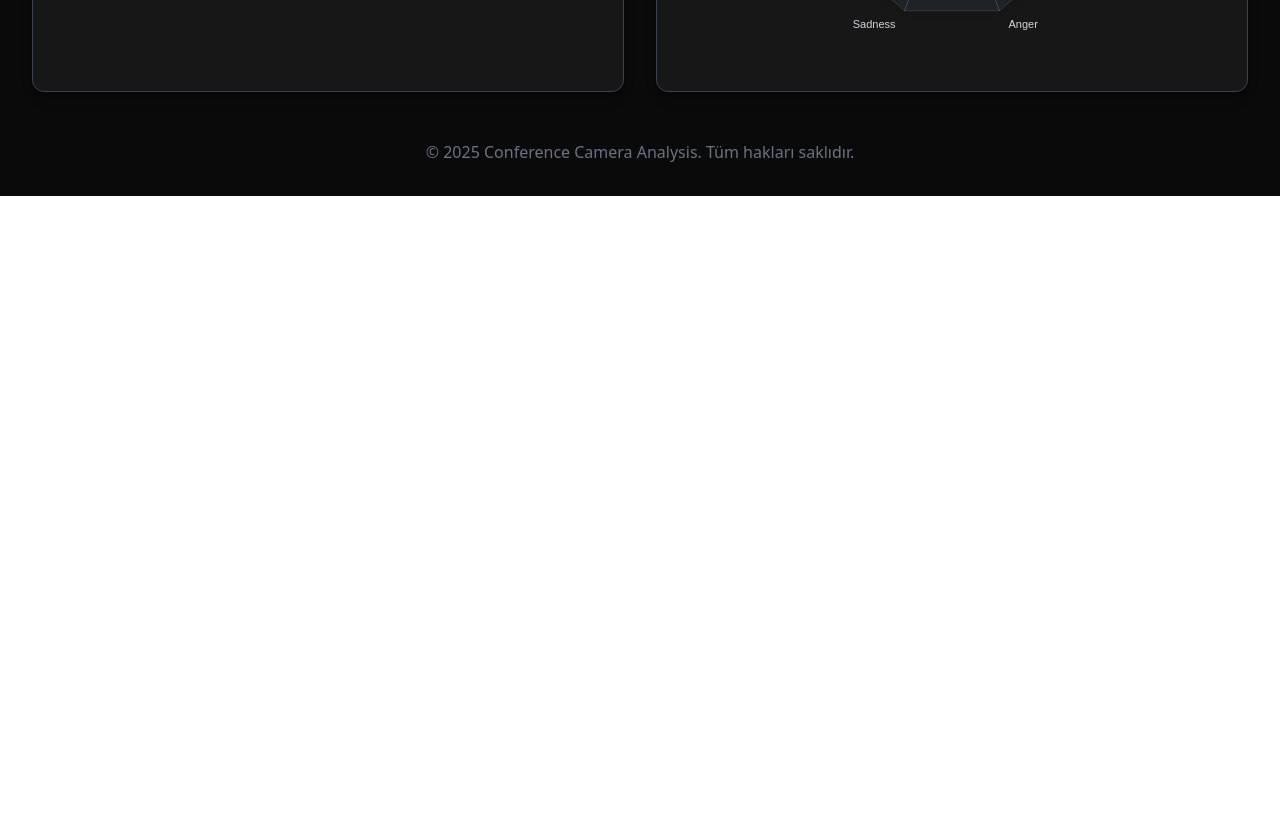
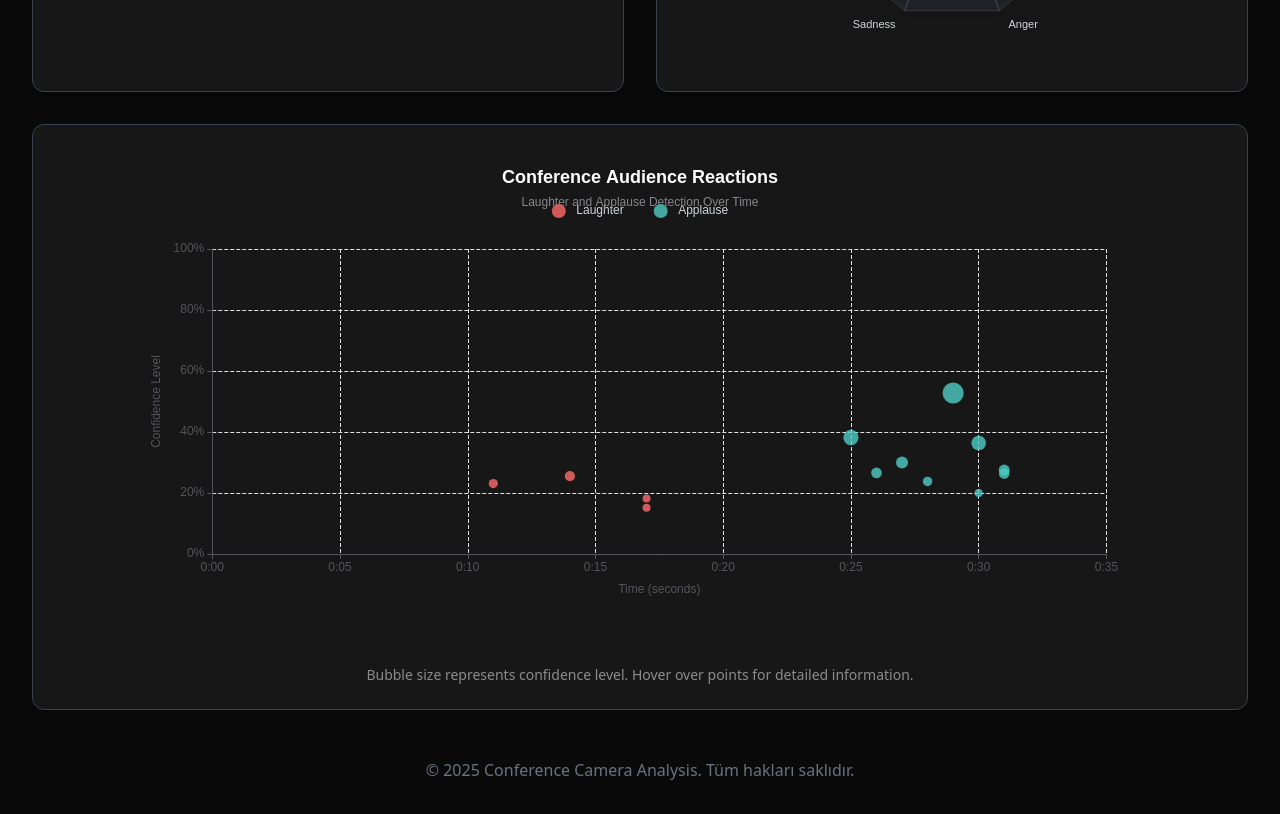
Before and after one commit to emredursunn/conference-camera-analysis-dashboard, a Next.js app: page / in a window 1280 px wide. Shown: the part 2420-3234 px from the top of the page. Before the commit the page ends 2616 px from the top, so only its background shows below. Built offline with nearby package versions, Linux system fonts and the light colour scheme.

Commit message:
reaction graph

```diff
--- /dev/null
+++ b/app/components/ConferenceReactionsChart.tsx
@@ -0,0 +1,400 @@
+import React from 'react';
+import ReactECharts from 'echarts-for-react';
+
+const reactionData = [{
+    "start": "0:11",
+    "end": "0:12",
+    "detections": [
+      {
+        "class_name": "Laughter",
+        "reaction": "laughter",
+        "confidence": 0.231
+      }
+    ],
+    "max_reaction": {
+      "class_name": "Laughter",
+      "reaction": "laughter",
+      "confidence": 0.231
+    }
+  },
+  {
+    "start": "0:14",
+    "end": "0:14",
+    "detections": [
+      {
+        "class_name": "Laughter",
+        "reaction": "laughter",
+        "confidence": 0.255
+      }
+    ],
+    "max_reaction": {
+      "class_name": "Laughter",
+      "reaction": "laughter",
+      "confidence": 0.255
+    }
+  },
+  {
+    "start": "0:17",
+    "end": "0:17",
+    "detections": [
+      {
+        "class_name": "Laughter",
+        "reaction": "laughter",
+        "confidence": 0.152
+      }
+    ],
+    "max_reaction": {
+      "class_name": "Laughter",
+      "reaction": "laughter",
+      "confidence": 0.152
+    }
+  },
+  {
+    "start": "0:17",
+    "end": "0:18",
+    "detections": [
+      {
+        "class_name": "Laughter",
+        "reaction": "laughter",
+        "confidence": 0.182
+      }
+    ],
+    "max_reaction": {
+      "class_name": "Laughter",
+      "reaction": "laughter",
+      "confidence": 0.182
+    }
+  },
+  {
+    "start": "0:25",
+    "end": "0:26",
+    "detections": [
+      {
+        "class_name": "Applause",
+        "reaction": "applause",
+        "confidence": 0.382
+      }
+    ],
+    "max_reaction": {
+      "class_name": "Applause",
+      "reaction": "applause",
+      "confidence": 0.382
+    }
+  },
+  {
+    "start": "0:26",
+    "end": "0:27",
+    "detections": [
+      {
+        "class_name": "Applause",
+        "reaction": "applause",
+        "confidence": 0.266
+      }
+    ],
+    "max_reaction": {
+      "class_name": "Applause",
+      "reaction": "applause",
+      "confidence": 0.266
+    }
+  },
+  {
+    "start": "0:27",
+    "end": "0:27",
+    "detections": [
+      {
+        "class_name": "Applause",
+        "reaction": "applause",
+        "confidence": 0.3
+      }
+    ],
+    "max_reaction": {
+      "class_name": "Applause",
+      "reaction": "applause",
+      "confidence": 0.3
+    }
+  },
+  {
+    "start": "0:28",
+    "end": "0:29",
+    "detections": [
+      {
+        "class_name": "Applause",
+        "reaction": "applause",
+        "confidence": 0.238
+      }
+    ],
+    "max_reaction": {
+      "class_name": "Applause",
+      "reaction": "applause",
+      "confidence": 0.238
+    }
+  },
+  {
+    "start": "0:29",
+    "end": "0:29",
+    "detections": [
+      {
+        "class_name": "Applause",
+        "reaction": "applause",
+        "confidence": 0.528
+      }
+    ],
+    "max_reaction": {
+      "class_name": "Applause",
+      "reaction": "applause",
+      "confidence": 0.528
+    }
+  },
+  {
+    "start": "0:30",
+    "end": "0:30",
+    "detections": [
+      {
+        "class_name": "Applause",
+        "reaction": "applause",
+        "confidence": 0.364
+      }
+    ],
+    "max_reaction": {
+      "class_name": "Applause",
+      "reaction": "applause",
+      "confidence": 0.364
+    }
+  },
+  {
+    "start": "0:30",
+    "end": "0:31",
+    "detections": [
+      {
+        "class_name": "Applause",
+        "reaction": "applause",
+        "confidence": 0.2
+      }
+    ],
+    "max_reaction": {
+      "class_name": "Applause",
+      "reaction": "applause",
+      "confidence": 0.2
+    }
+  },
+  {
+    "start": "0:31",
+    "end": "0:31",
+    "detections": [
+      {
+        "class_name": "Applause",
+        "reaction": "applause",
+        "confidence": 0.264
+      }
+    ],
+    "max_reaction": {
+      "class_name": "Applause",
+      "reaction": "applause",
+      "confidence": 0.264
+    }
+  },
+  {
+    "start": "0:31",
+    "end": "0:32",
+    "detections": [
+      {
+        "class_name": "Applause",
+        "reaction": "applause",
+        "confidence": 0.275
+      }
+    ],
+    "max_reaction": {
+      "class_name": "Applause",
+      "reaction": "applause",
+      "confidence": 0.275
+    }
+  }
+]
+
+interface ReactionData {
+  start: string;
+  end: string;
+  detections: Array<{
+    class_name: string;
+    reaction: string;
+    confidence: number;
+  }>;
+  max_reaction: {
+    class_name: string;
+    reaction: string;
+    confidence: number;
+  };
+}
+
+interface ConferenceReactionsChartProps {
+  data?: ReactionData[];
+  width?: string | number;
+  height?: string | number;
+}
+
+const ConferenceReactionsChart: React.FC<ConferenceReactionsChartProps> = ({
+  data = reactionData,
+  width = '100%',
+  height = 500
+}) => {
+  // Convert time string to seconds for easier plotting
+  const timeToSeconds = (timeStr: string): number => {
+    const [minutes, seconds] = timeStr.split(':').map(Number);
+    return minutes * 60 + seconds;
+  };
+
+  // Process data for ECharts
+  const processedData = data.map(item => ({
+    time: timeToSeconds(item.start),
+    timeStr: item.start,
+    reaction: item.max_reaction.reaction,
+    confidence: item.max_reaction.confidence,
+    className: item.max_reaction.class_name
+  }));
+
+  // Separate data by reaction type
+  const laughterData = processedData
+    .filter(item => item.reaction === 'laughter')
+    .map(item => [item.time, item.confidence, item.timeStr]);
+
+  const applauseData = processedData
+    .filter(item => item.reaction === 'applause')
+    .map(item => [item.time, item.confidence, item.timeStr]);
+
+  const option = {
+    title: {
+      text: 'Conference Audience Reactions',
+      subtext: 'Laughter and Applause Detection Over Time',
+      left: 'center',
+      textStyle: {
+        fontSize: 18,
+        fontWeight: 'bold',
+        color:'white'
+      },
+    },
+    tooltip: {
+      trigger: 'item',
+      formatter: function(params: any) {
+        const [time, confidence, timeStr] = params.data;
+        return `
+          <strong>${params.seriesName}</strong><br/>
+          Time: ${timeStr}<br/>
+          Confidence: ${(confidence * 100).toFixed(1)}%
+        `;
+      }
+    },
+    legend: {
+      data: ['Laughter', 'Applause'],
+      top: 50,
+      itemGap: 30,
+      textStyle: { color: '#D1D5DB', fontSize: 12 },
+    },
+    grid: {
+      left: '10%',
+      right: '10%',
+      bottom: '15%',
+      top: '20%',
+      containLabel: true
+    },
+    xAxis: {
+      type: 'value',
+      name: 'Time (seconds)',
+      nameLocation: 'middle',
+      nameGap: 30,
+      axisLabel: {
+        formatter: function(value: number) {
+          const minutes = Math.floor(value / 60);
+          const seconds = Math.floor(value % 60);
+          return `${minutes}:${seconds.toString().padStart(2, '0')}`;
+        }
+      },
+      splitLine: {
+        show: true,
+        lineStyle: {
+          type: 'dashed',
+          color: '#e0e0e0'
+        }
+      }
+    },
+    yAxis: {
+      type: 'value',
+      name: 'Confidence Level',
+      nameLocation: 'middle',
+      nameGap: 50,
+      min: 0,
+      max: 1,
+      axisLabel: {
+        formatter: function(value: number) {
+          return `${(value * 100).toFixed(0)}%`;
+        }
+      },
+      splitLine: {
+        show: true,
+        lineStyle: {
+          type: 'dashed',
+          color: '#e0e0e0'
+        }
+      }
+    },
+    series: [
+      {
+        name: 'Laughter',
+        type: 'scatter',
+        data: laughterData,
+        symbolSize: function(data: number[]) {
+          return Math.max(8, data[1] * 40); // Size based on confidence
+        },
+        itemStyle: {
+          color: '#FF6B6B',
+          opacity: 0.8
+        },
+        emphasis: {
+          itemStyle: {
+            color: '#FF4757',
+            opacity: 1,
+            borderColor: '#333',
+            borderWidth: 2
+          }
+        }
+      },
+      {
+        name: 'Applause',
+        type: 'scatter',
+        data: applauseData,
+        symbolSize: function(data: number[]) {
+          return Math.max(8, data[1] * 40); // Size based on confidence
+        },
+        itemStyle: {
+          color: '#4ECDC4',
+          opacity: 0.8
+        },
+        emphasis: {
+          itemStyle: {
+            color: '#26D0CE',
+            opacity: 1,
+            borderColor: '#333',
+            borderWidth: 2
+          }
+        }
+      }
+    ],
+    animation: true,
+    animationDuration: 1000,
+    animationEasing: 'cubicOut'
+  };
+
+  return (
+    <div className="w-full">
+      <ReactECharts
+        option={option}
+        style={{ width, height }}
+        opts={{ renderer: 'canvas' }}
+      />
+      <div className="mt-4 text-sm text-white/50 text-center">
+        <p>Bubble size represents confidence level. Hover over points for detailed information.</p>
+      </div>
+    </div>
+  );
+};
+
+export default ConferenceReactionsChart;
--- a/app/page.tsx
+++ b/app/page.tsx
@@ -6,6 +6,7 @@ import AttentionAnalysisChart from "./components/AttentionAnalysisChart";
 import OverallEmotionDonutChart from "./components/OverallEmotionDonutChart";
 import VIPEmotionRadarChart from "./components/VIPEmotionRadarChart";
 import EmotionOverTimeChart from "./components/EmotionOverTimeChart";
+import ConferenceReactionsChart from "./components/ConferenceReactionsChart";
 
 // --- ANA DASHBOARD BILEŞENİ ---
 const App = () => {
@@ -49,6 +50,11 @@ const App = () => {
         <div className="bg-[#171717] p-6 rounded-xl shadow-lg border border-gray-700">
           <VIPEmotionRadarChart />
         </div>
+
+                {/* 5. Satır: Reactions Chart (tam genişlik) */}
+        <div className="lg:col-span-2 bg-[#171717] p-6 rounded-xl shadow-lg border border-gray-700">
+          <ConferenceReactionsChart />
+        </div>
       </main>
 
       {/* Footer */}
```
